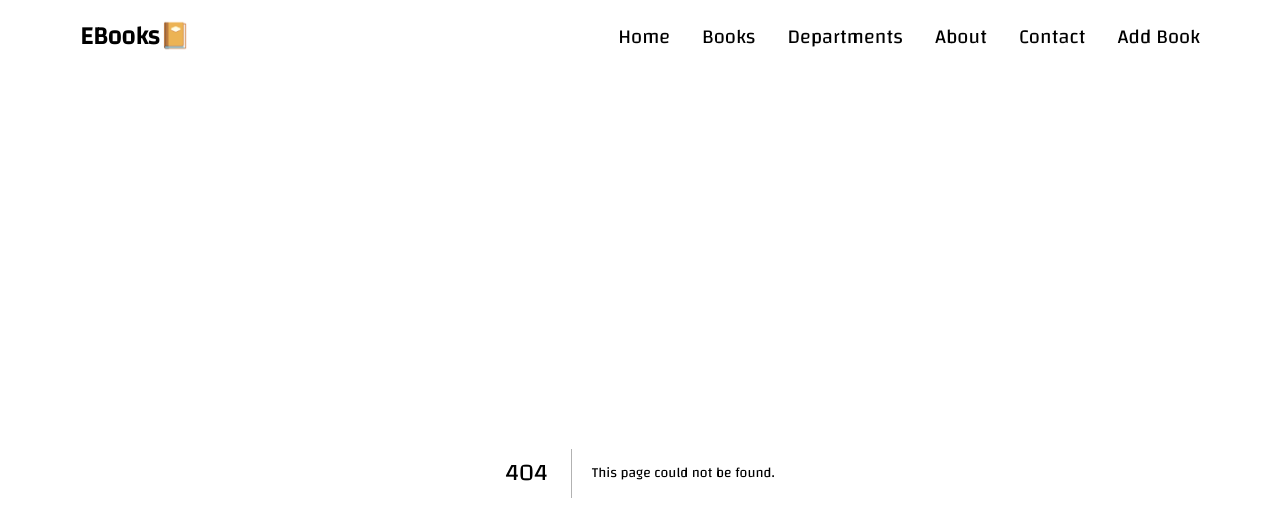
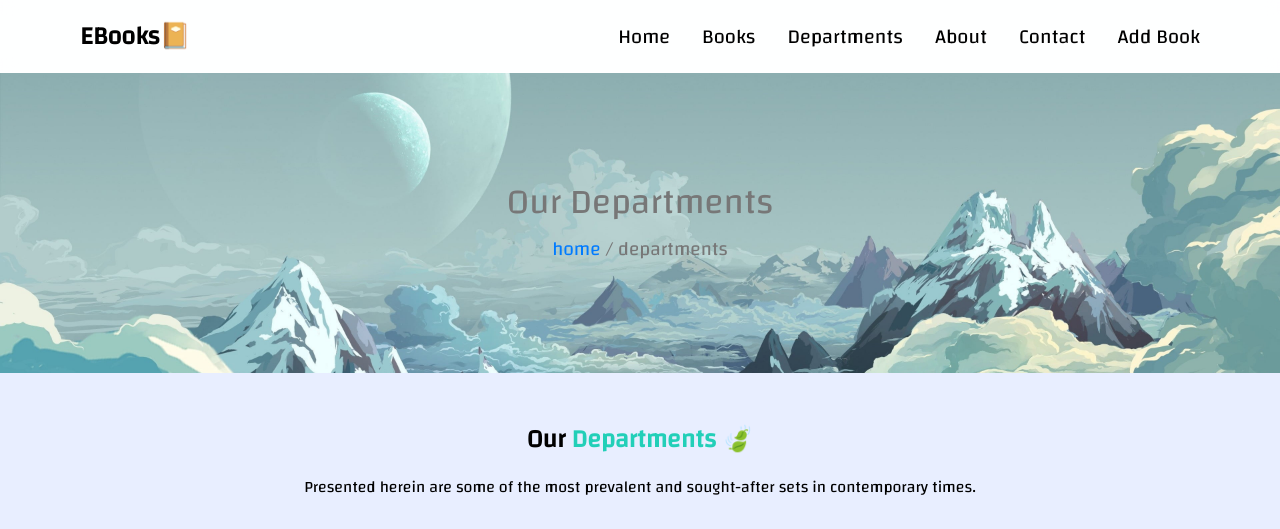
Before and after one commit to the-bipu/Bookstore-MERN, a Next.js app in the folder frontend-next/: page /Departments in a window 1280 px wide. Before the commit this address had no page. Shown: the top 529 px of the page. Built offline with nearby package versions, Linux system fonts and the light colour scheme.

Commit message:
update bookcard

```diff
--- a/frontend-next/components/BookCard.tsx
+++ b/frontend-next/components/BookCard.tsx
@@ -4,6 +4,7 @@ import Link from 'next/link';
 import axios from 'axios';
 import { useSnackbar } from 'notistack';
 import { useRouter } from 'next/navigation';
+import { MdOutlineDelete } from 'react-icons/md';
 
 interface Book {
   _id: string | null | undefined;
@@ -45,25 +46,32 @@ const BookCard: React.FC<BookCardProps> = ({ book }) => {
   }
 
   return (
-    <div key={book._id} className='bg-[#fff] flex flex-col w-[280px] shadow-xl rounded-md'>
+    <div key={book._id} className={`relative bg-[#fff] flex flex-col w-[260px] h-[340px] shadow-xl rounded-md cardDiv`}>
       <div>
-        <h2 className="absolute px-4 py-1 bg-black text-white rounded-lg z-10 m-2">
+        <h2 className="absolute px-4 py-1 left-0 bg-black text-white rounded-lg z-10 m-2">
           {book.publishyear}
         </h2>
-        <Link href={`/Details/${book._id}`} className='absolute bg-slate-500 text-black rounded-lg px-4 py-1 m-2'>Show More</Link>
-        <img src={`${book.imgLink}`} alt='image' className='w-[280px] h-[300px] object-cover z-0 rounded-md' />
+        <Link href={`/Details/${book._id}`} className='absolute bg-slate-500 text-black rounded-lg px-4 py-1 m-2 right-0'>Show More</Link>
+        <img src={`${book.imgLink}`} alt='image' className='w-[260px] h-[340px] object-cover z-0 rounded-md' />
+
+        <div className={`w-full h-[4rem] absolute bottom-0 text-center bg-white nameDiv`}>
+          <h2 className="text-[1.3rem] font-semibold">{book.title}</h2>
+          <h2 className="text-[1rem]">{book.author}</h2>
+        </div>
+
       </div>
 
-      <div className='p-4 flex items-center justify-center flex-col'>
+      {/* <div className='p-4 py-2 flex items-center justify-center flex-col'>
         <div className="flex justify-start items-center flex-col">
           <h2 className="my-1 text-[1.3rem] font-semibold">{book.title}</h2>
           <h2 className="text-[1rem]">{book.author}</h2>
         </div>
 
-        {/* <button onClick={handleDeleteBook}>
-        <MdOutlineDelete className='text-2xl text-red-600' />
-      </button> */}
-      </div>
+        <button onClick={handleDeleteBook}>
+          <MdOutlineDelete className='text-2xl text-red-600' />
+        </button>
+      </div> */}
+
     </div>
   )
 }
--- /dev/null
+++ b/frontend-next/pages/Departments.tsx
@@ -0,0 +1,30 @@
+import TotalDepartment from '@/components/TotalDepartment'
+import React from 'react'
+
+function Departments() {
+  return (
+    <div>
+      <div className='heading-link'>
+        <div className='py-6'>
+          <h3>Our Departments</h3>
+          <p> <a href="/">home</a> / departments</p>
+        </div>
+      </div>
+      <div>
+        {/* All Departments Section */}
+        <div className='py-8'>
+          <div className='lg:text-[25px] text-[20px] font-semibold mt-4 mb-4 text-black text-center'>
+            Our <span className='text-[#22CFB8]'>Departments 🍃</span>
+          </div>
+          <div className='mb-8 text-black text-center'>
+            Presented herein are some of the most prevalent and sought-after sets in contemporary times.
+          </div>
+
+          <TotalDepartment />
+        </div>
+      </div>
+    </div>
+  )
+}
+
+export default Departments
```
